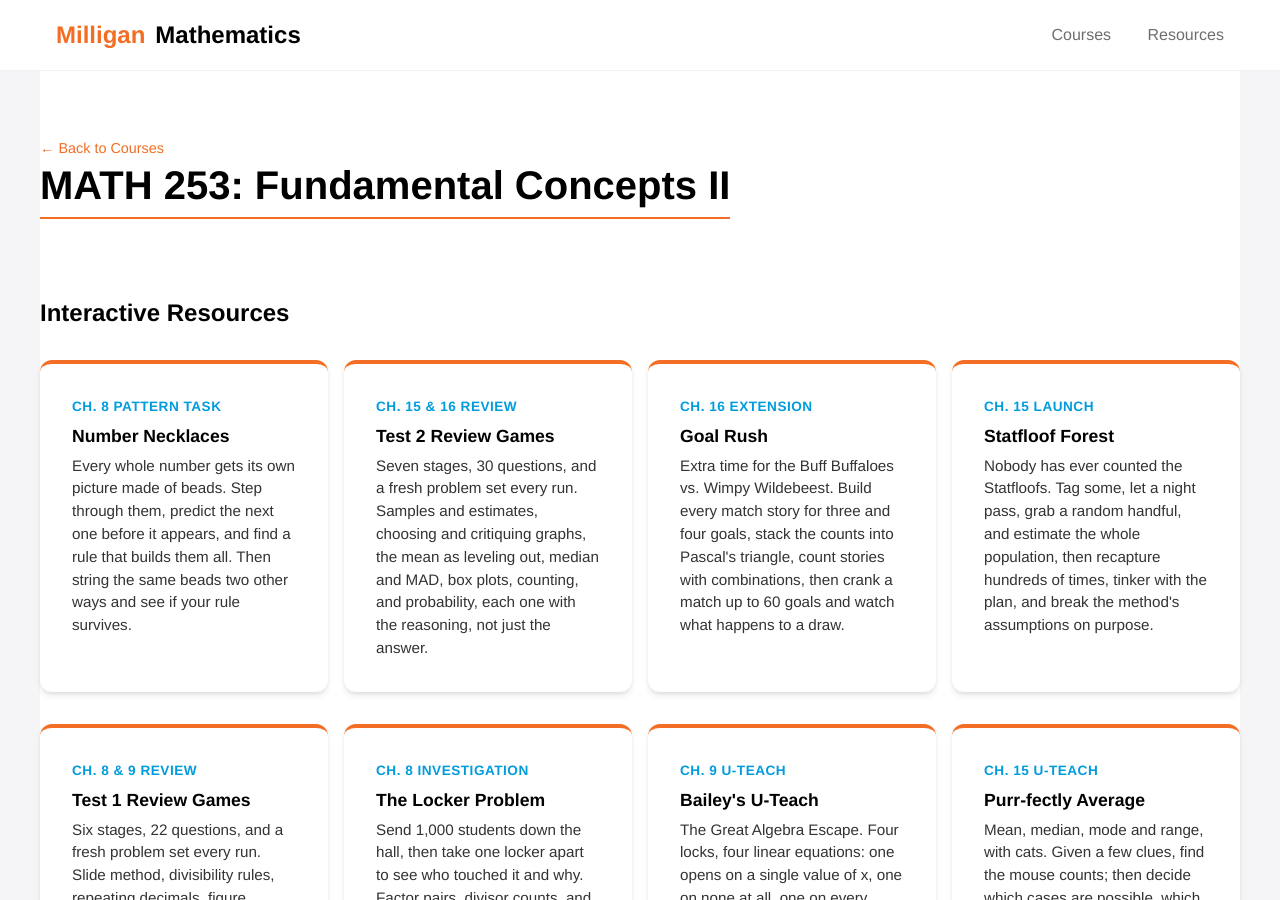
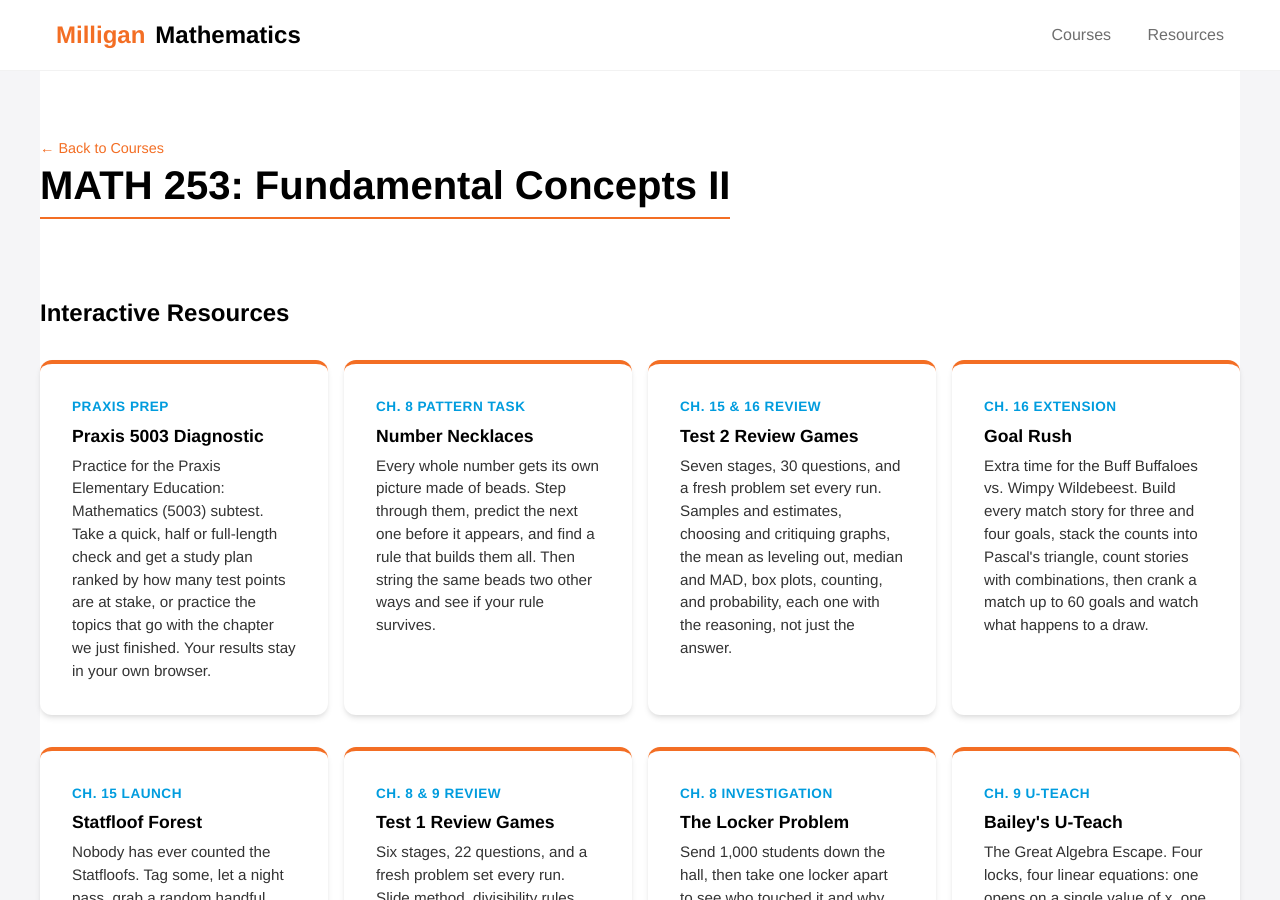
Before and after one commit to milligan-mathematics/courses, a Jekyll site: the page built from 253/index.md, in a window 1280 px wide and 900 px high. Built offline with Jekyll 4.4.1, drawn with Linux system fonts in a browser that asks for light colours.

Commit message:
Release the Praxis 5003 diagnostic on the MATH 253 page
Moved from resources/ (unlisted) to 253/ and added as the first activity card.

Co-Authored-By: Claude Opus 5.5 <noreply@anthropic.com>

```diff
--- a/253/index.md
+++ b/253/index.md
@@ -4,6 +4,10 @@ title: "MATH 253: Fundamental Concepts II"
 parent: Home
 nav_order: 253
 activities:
+  - title: "Praxis 5003 Diagnostic"
+    url: "praxis-5003-diagnostic.html"
+    type: "Praxis Prep"
+    description: "Practice for the Praxis Elementary Education: Mathematics (5003) subtest. Take a quick, half or full-length check and get a study plan ranked by how many test points are at stake, or practice the topics that go with the chapter we just finished. Your results stay in your own browser."
   - title: "Number Necklaces"
     url: "number-necklaces.html"
     type: "Ch. 8 Pattern Task"
--- a/resources/praxis-5003-diagnostic.html
+++ b/253/praxis-5003-diagnostic.html
@@ -6,7 +6,7 @@ nav_order: 9003
 hide_from_home: true
 ---
 {% comment %}
-  Unlisted (no link from Resources or the home page) for Dr. Lundholm's review, 2 Nov 2026. Source and checks:
+  Linked from the MATH 253 course page (released 2 Nov 2026); hide_from_home keeps it off the home list. Source and checks:
   the private workshop repo, courses/253/praxis-5003-kit. Scripts in assets/js/praxis5003/, kept apart from the 5165 page's.
 {% endcomment %}
 
```
